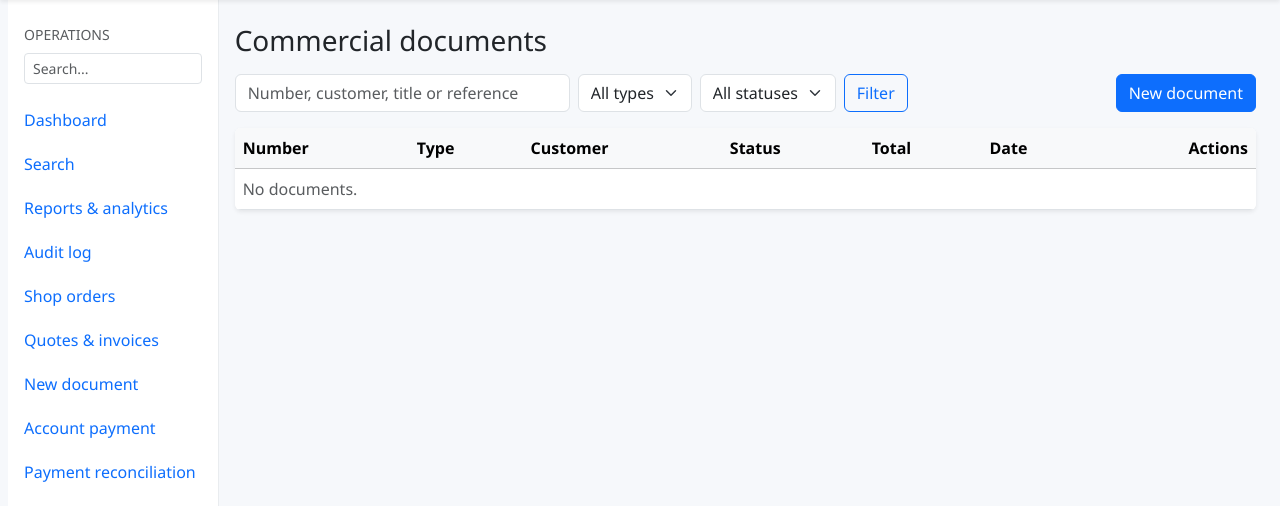
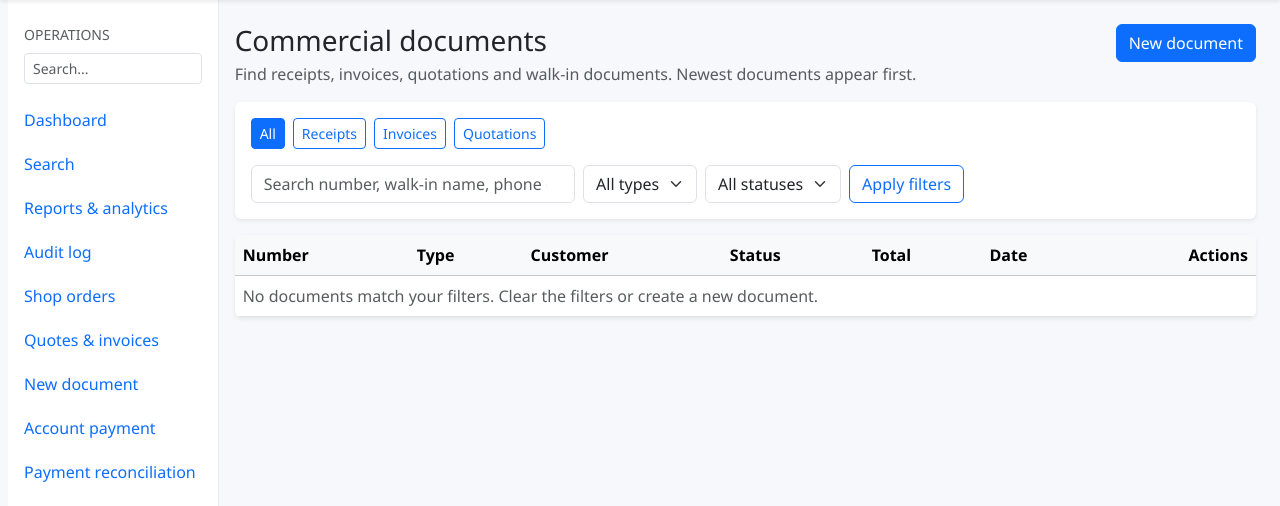
Before and after one commit to birleopold/All-tech-hub, a Django app: template templates/billing/document_list.html in a window 1280 px wide. Shown: the part 56-562 px from the top of the page. Run offline with Django 4.2, Linux system fonts and the light colour scheme; the template is opened without the code that fills it, so the values that code supplies are empty.

Commit message:
Improve documents list usability

```diff
--- a/templates/billing/document_list.html
+++ b/templates/billing/document_list.html
@@ -1,11 +1,27 @@
 {% extends "staff_base.html" %}
 {% block title %}Documents{% endblock %}
 {% block staff_content %}
-<h1 class="h3 mb-3">Commercial documents</h1>
-<form method="get" class="row g-2 mb-3">
-  <div class="col-md-4"><input class="form-control" type="search" name="q" value="{{ request.GET.q }}" placeholder="Number, customer, title or reference"></div>
+<div class="d-flex justify-content-between align-items-start flex-wrap gap-2 mb-3">
+  <div>
+    <h1 class="h3 mb-1">Commercial documents</h1>
+    <p class="text-muted mb-0">Find receipts, invoices, quotations and walk-in documents. Newest documents appear first.</p>
+  </div>
+  <a class="btn btn-primary" href="{% url 'staff_document_create' %}">New document</a>
+</div>
+
+<div class="card border-0 shadow-sm mb-3">
+  <div class="card-body">
+    <div class="d-flex flex-wrap gap-2 mb-3" aria-label="Quick document filters">
+      <a class="btn btn-sm {% if not request.GET.type %}btn-primary{% else %}btn-outline-primary{% endif %}" href="{% url 'staff_documents' %}">All</a>
+      <a class="btn btn-sm {% if request.GET.type == 'receipt' %}btn-primary{% else %}btn-outline-primary{% endif %}" href="{% url 'staff_documents' %}?type=receipt">Receipts</a>
+      <a class="btn btn-sm {% if request.GET.type == 'invoice' %}btn-primary{% else %}btn-outline-primary{% endif %}" href="{% url 'staff_documents' %}?type=invoice">Invoices</a>
+      <a class="btn btn-sm {% if request.GET.type == 'quote' %}btn-primary{% else %}btn-outline-primary{% endif %}" href="{% url 'staff_documents' %}?type=quote">Quotations</a>
+    </div>
+    <form method="get" class="row g-2">
+      <div class="col-md-4"><label class="visually-hidden" for="document-search">Search documents</label><input class="form-control" id="document-search" type="search" name="q" value="{{ request.GET.q }}" placeholder="Search number, walk-in name, phone or reference"></div>
       <div class="col-auto">
-    <select name="type" class="form-select">
+        <label class="visually-hidden" for="document-type-filter">Document type</label>
+        <select id="document-type-filter" name="type" class="form-select">
           <option value="">All types</option>
           {% for value,label in document_type_choices %}
           <option value="{{ value }}" {% if request.GET.type == value %}selected{% endif %}>{{ label }}</option>
@@ -13,16 +29,20 @@
         </select>
       </div>
       <div class="col-auto">
-    <select name="status" class="form-select">
+        <label class="visually-hidden" for="document-status-filter">Document status</label>
+        <select id="document-status-filter" name="status" class="form-select">
           <option value="">All statuses</option>
           {% for val,label in document_status_choices %}
           <option value="{{ val }}" {% if request.GET.status == val %}selected{% endif %}>{{ label }}</option>
           {% endfor %}
         </select>
       </div>
-  <div class="col-auto"><button class="btn btn-outline-primary" type="submit">Filter</button></div>
-  <div class="col-auto ms-auto"><a class="btn btn-primary" href="{% url 'staff_document_create' %}">New document</a></div>
+      <div class="col-auto"><button class="btn btn-outline-primary" type="submit">Apply filters</button></div>
+      {% if request.GET.q or request.GET.type or request.GET.status %}<div class="col-auto"><a class="btn btn-link" href="{% url 'staff_documents' %}">Clear filters</a></div>{% endif %}
     </form>
+  </div>
+</div>
+
 <div class="table-responsive card shadow-sm border-0">
   <table class="table table-hover mb-0 align-middle">
     <thead class="table-light"><tr><th>Number</th><th>Type</th><th>Customer</th><th>Status</th><th>Total</th><th>Date</th><th class="text-end">Actions</th></tr></thead>
@@ -34,14 +54,14 @@
         <td>{{ d.display_customer_name }}{% if not d.customer_id %} <span class="badge text-bg-light border">Walk-in</span>{% endif %}</td>
         <td>{{ d.get_status_display }}</td>
         <td>{{ company.currency_code }} {{ d.total }}</td>
-        <td>{{ d.issue_date }}</td>
+        <td>{{ d.created_at|date:"Y-m-d H:i" }}</td>
         <td class="text-end text-nowrap">
           <a class="btn btn-sm btn-outline-primary" href="{% url 'staff_document_view' d.pk %}">View</a>
           <a class="btn btn-sm btn-success" href="{% url 'staff_document_pdf' d.pk %}?download=1">Download PDF</a>
         </td>
       </tr>
       {% empty %}
-      <tr><td colspan="7" class="text-muted">No documents.</td></tr>
+      <tr><td colspan="7" class="text-muted">No documents match your filters. Clear the filters or create a new document.</td></tr>
       {% endfor %}
     </tbody>
   </table>
```
Lines whose indentation alone changed are shown as unchanged.
